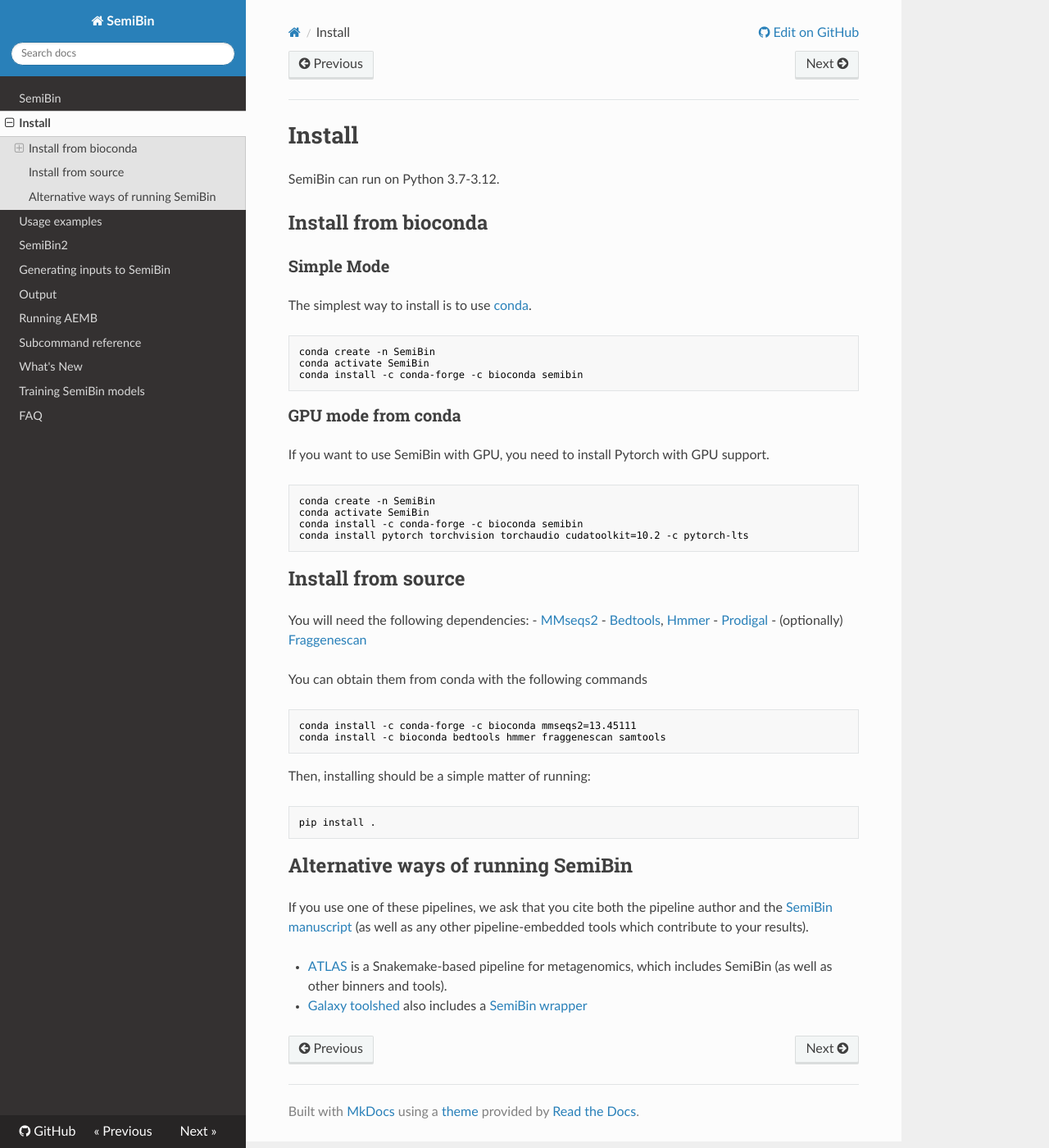
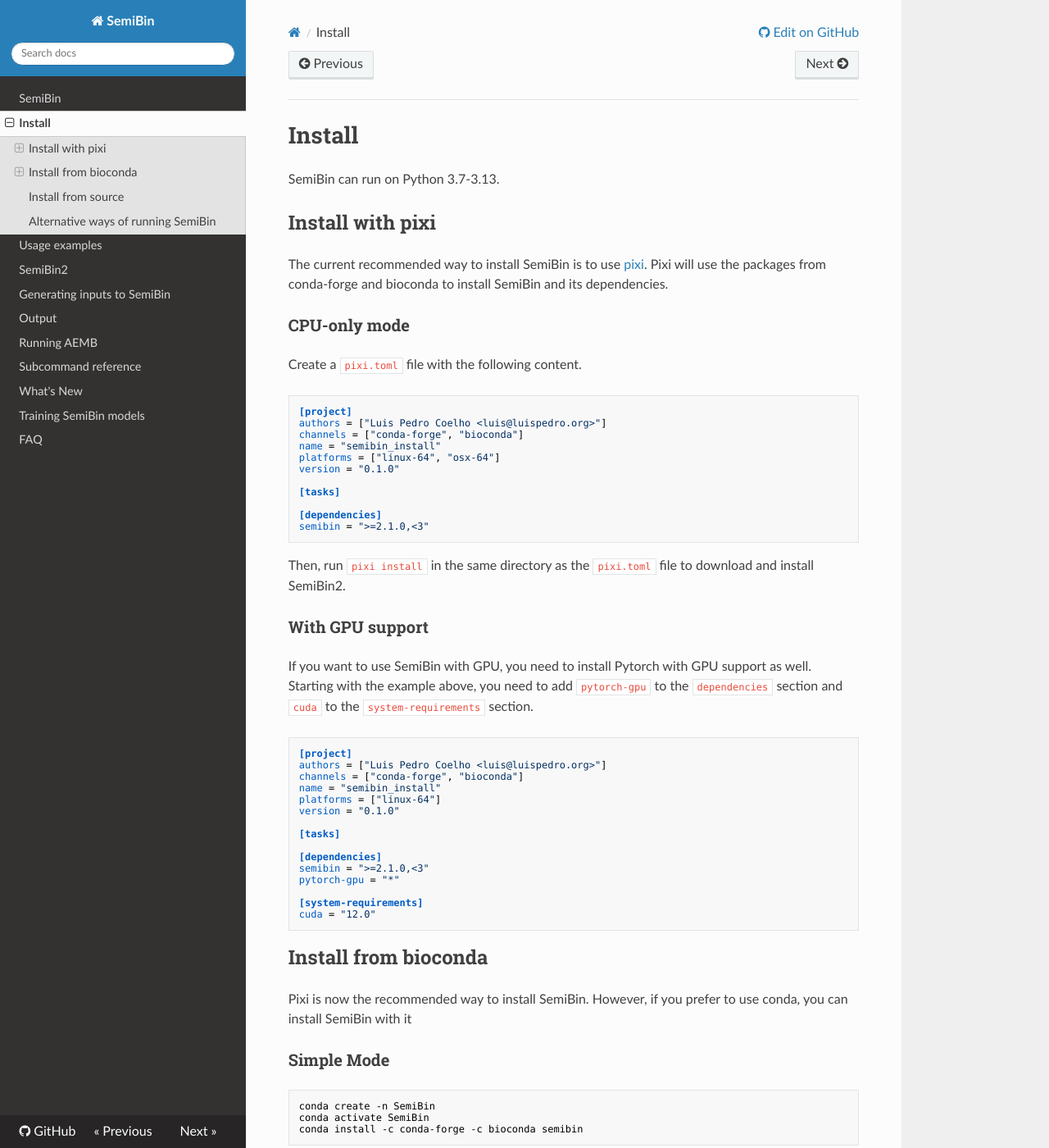
Before and after one commit to BigDataBiology/SemiBin, an MkDocs documentation site: the page built from docs/install.md, in a window 1280 px wide and 1400 px high. Shown: the whole window at 82% size. Built offline with MkDocs 1.6.1, drawn with Linux system fonts in a browser that asks for light colours; nearby versions of some CDN libraries; some of the changed text lies outside the part shown.

Commit message:
DOC Update installation docs
1. Recommend pixi
2. Do not recommend fraggenescan

````diff
--- a/docs/install.md
+++ b/docs/install.md
@@ -1,12 +1,60 @@
 # Install
 
-SemiBin can run on Python 3.7-3.12.
+SemiBin can run on Python 3.7-3.13.
+
+## Install with pixi
+
+The current recommended way to install SemiBin is to use [pixi](https://pixi.sh/). Pixi will use the packages from conda-forge and bioconda to install SemiBin and its dependencies.
+
+### CPU-only mode
+
+Create a `pixi.toml` file with the following content.
+
+```toml
+[project]
+authors = ["Luis Pedro Coelho <luis@luispedro.org>"]
+channels = ["conda-forge", "bioconda"]
+name = "semibin_install"
+platforms = ["linux-64", "osx-64"]
+version = "0.1.0"
+
+[tasks]
+
+[dependencies]
+semibin = ">=2.1.0,<3"
+```
+
+Then, run `pixi install` in the same directory as the `pixi.toml` file to download and install SemiBin2.
+
+
+### With GPU support
+
+If you want to use SemiBin with GPU, you need to install Pytorch with GPU support as well. Starting with the example above, you need to add `pytorch-gpu` to the `dependencies` section and `cuda` to the `system-requirements` section.
+
+```toml
+[project]
+authors = ["Luis Pedro Coelho <luis@luispedro.org>"]
+channels = ["conda-forge", "bioconda"]
+name = "semibin_install"
+platforms = ["linux-64"]
+version = "0.1.0"
+
+[tasks]
+
+[dependencies]
+semibin = ">=2.1.0,<3"
+pytorch-gpu = "*"
+
+[system-requirements]
+cuda = "12.0"
+```
 
 ## Install from bioconda
 
+
+Pixi is now the recommended way to install SemiBin. However, if you prefer to use conda, you can install SemiBin with it
+
 ### Simple Mode
-
-The simplest way to install is to use [conda](https://conda.io/).
 
 ```bash
 conda create -n SemiBin
@@ -28,17 +76,14 @@
 ## Install from source
 
 You will need the following dependencies:
-- [MMseqs2](https://github.com/soedinglab/MMseqs2)
 - [Bedtools](http://bedtools.readthedocs.org/]), [Hmmer](http://hmmer.org/)
 - [Prodigal](https://github.com/hyattpd/Prodigal)
-- (optionally) [Fraggenescan](https://sourceforge.net/projects/fraggenescan/)
 
 
 You can obtain them from conda with the following commands
 
 ```bash
-conda install -c conda-forge -c bioconda mmseqs2=13.45111
-conda install -c bioconda bedtools hmmer fraggenescan samtools
+conda install -c bioconda bedtools hmmer samtools
 ```
 
 Then, installing should be a simple matter of running:
````
Also changed, not shown: README.md (+21 -11 lines).
